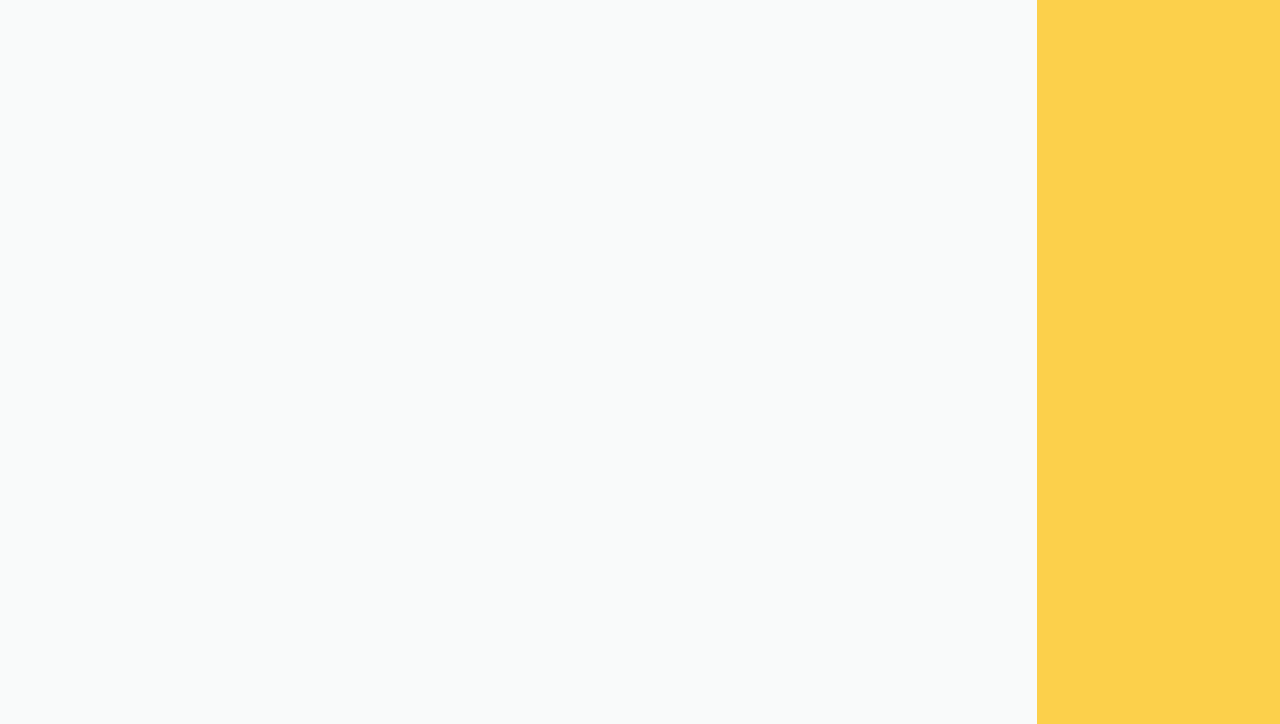
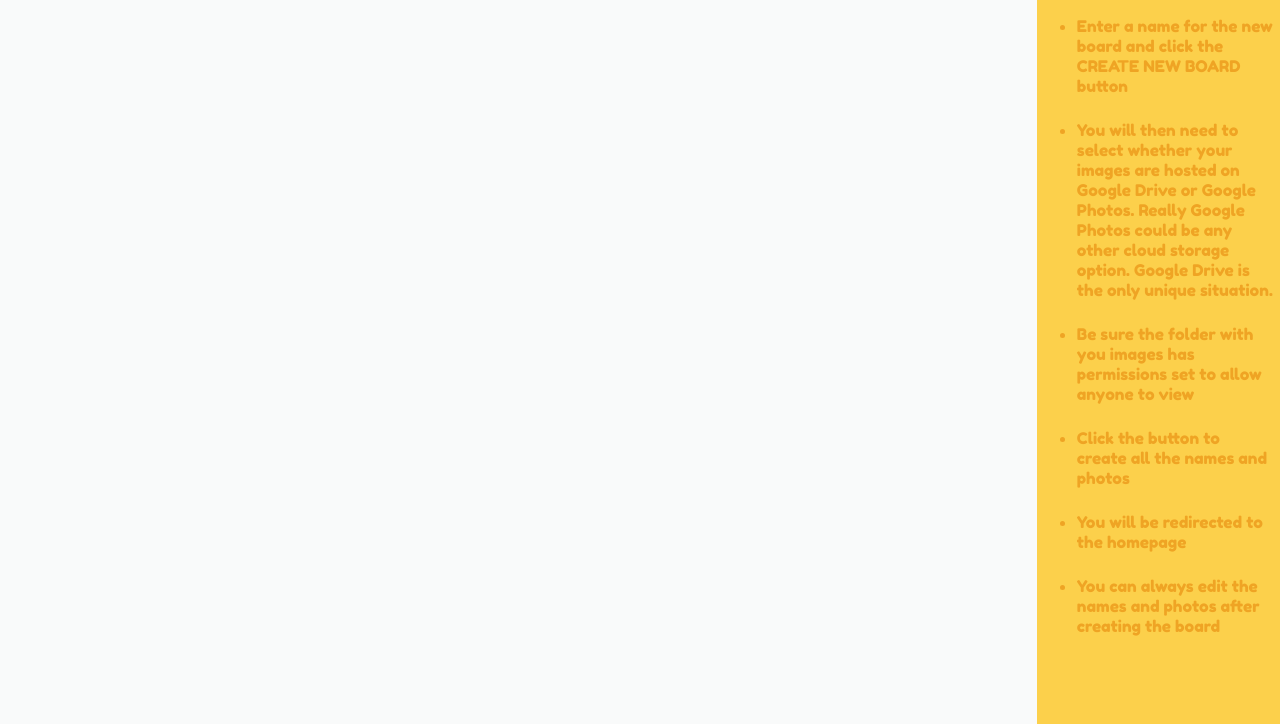
Before and after one commit to aprobert-li/guesswho, a website: page static/create.html in a window 1280 px wide. Shown: the part 76-800 px from the top of the page. Drawn offline with nearby package versions, Linux system fonts and the light colour scheme.

Commit message:
added instructions

```diff
--- a/static/create.css
+++ b/static/create.css
@@ -16,6 +16,14 @@ body {
     color: #EFA424;
     text-align: center;
     font-size: xx-large;
+}
+#steps {
+    color: #EFA424;
+    font-size: medium;
+    padding-right: 3%;
+}
+li {
+    margin-bottom: 3vh;
 }
 
 input {
--- a/static/create.html
+++ b/static/create.html
@@ -8,6 +8,14 @@
     <body>
         <div id="create-instructions">
             <h2 id=instruction-text>Instructions</h2>
+            <ul id="steps">
+                <li>Enter a name for the new board and click the CREATE NEW BOARD button</li>
+                <li>You will then need to select whether your images are hosted on Google Drive or Google Photos.  Really Google Photos could be any other cloud storage option.  Google Drive is the only unique situation.</li>
+                <li>Be sure the folder with you images has permissions set to allow anyone to view</li>
+                <li>Click the button to create all the names and photos</li>
+                <li>You will be redirected to the homepage</li>
+                <li>You can always edit the names and photos after creating the board</li>
+            </ul>
         </div>
         <input name='newboard' id="newboard" type='text' placeholder="Name of new gameboard"><div class = "button" id='createboard'>CREATE NEW BOARD</div>
         <br>
```
